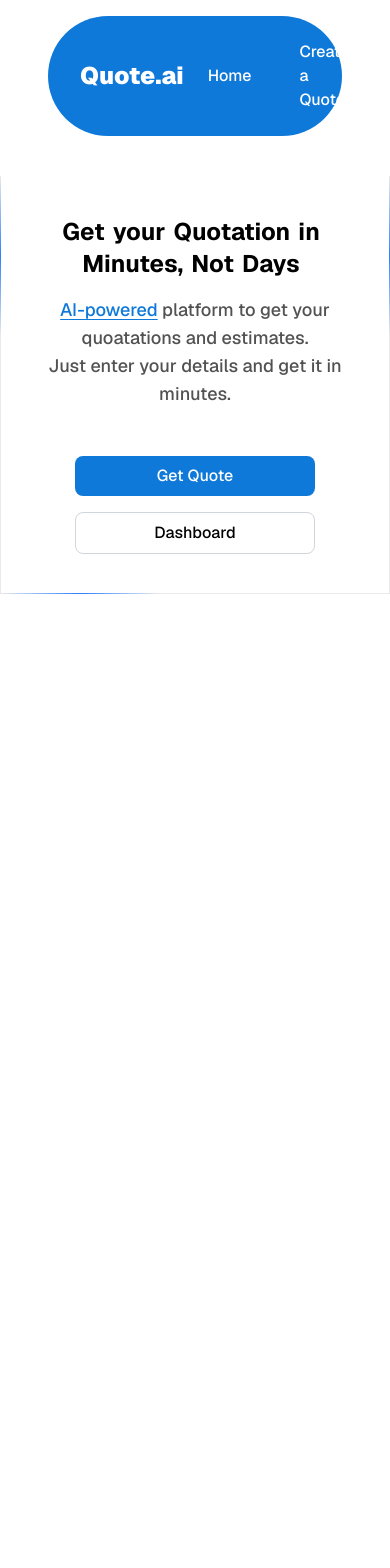
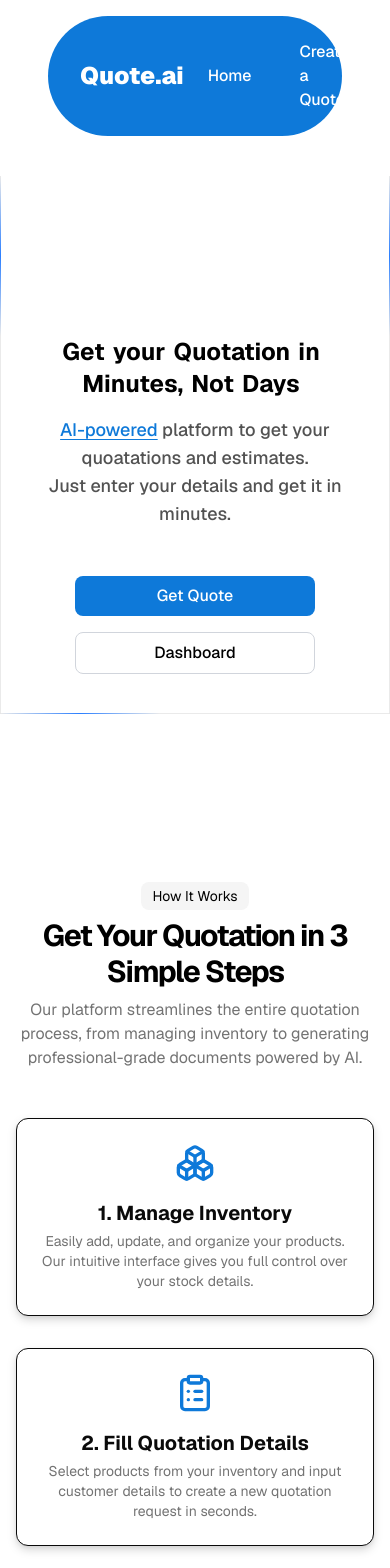
Before and after one commit to Amaymani/quote-ai, a Next.js app: page / in a window 390 px wide. Shown: the top 1568 px of the page. Before the commit the page ends 844 px from the top, so only its background shows below. Built offline with nearby package versions, Linux system fonts and the light colour scheme; no server answers.

Commit message:
first commit

```diff
--- a/app/api/get-users-quotes/route.ts
+++ b/app/api/get-users-quotes/route.ts
@@ -1,4 +1,4 @@
-import Quote from "@/lib/models/quotes";
+import  "@/lib/models/quotes";
 import User from "@/lib/models/user";
 import dbConnect from "@/config/mongo";
 import { NextResponse, type NextRequest } from "next/server";
--- a/app/page.tsx
+++ b/app/page.tsx
@@ -1,10 +1,12 @@
 
 import {HeroSectionOne} from "@/components/Hero";
+import { HowItWorks } from "@/components/HowItWorks";
 
 export default function Home() {
   return (
    <div>
       <HeroSectionOne/>
+      <HowItWorks/>
    </div>
   );
 }
--- a/app/trial/page.jsx
+++ /dev/null
@@ -1,111 +0,0 @@
-"use client";
-import { useState, useEffect} from "react";
-import {
-  DropdownMenu,
-  DropdownMenuContent,
-  DropdownMenuItem,
-  DropdownMenuSeparator,
-  DropdownMenuTrigger,
-} from "@/components/ui/dropdown-menu";
-
-import { Dot } from 'lucide-react';
-
-const page = () => {
-  const [apartmentType, setApartmentType] = useState([]);
-  const [apartmentSize, setApartmentSize] = useState([]);
-  const [saleType, setSaleType] = useState("");
-  const [isMounted, setIsMounted] = useState(false);
-
-    useEffect(() => {
-        setIsMounted(true);
-    }, [isMounted]);
-
-    if (!isMounted) {
-        return <div>loading...</div>
-    }
-
-  function manageApartmentSelection(str) {
-    return (e) => {
-      const selectedValue = str;
-
-    if (apartmentType.includes(selectedValue)) {
-
-
-        setApartmentType(apartmentType.filter(item => item !== selectedValue));
-
-      } else {
-      setApartmentType([...apartmentType ,selectedValue]);
-      }
-
-      console.log("Selected Apartment Type:", apartmentType);
-    };
-  }
-
-    function manageApartmentSize(str) {
-    return (e) => {
-      const selectedValue = str;
-
-      if (apartmentSize.includes(selectedValue)) {
-        setApartmentSize(apartmentSize.filter(item => item !== selectedValue));
-      } else {
-        setApartmentSize([...apartmentSize, selectedValue]);
-      }
-
-      console.log("Selected Apartment Size:", apartmentSize);
-    };
-    }
-
-    function manageSaleType(str) {
-    return (e) => {
-      const selectedValue = str;
-
-      if (saleType === selectedValue) {
-        setSaleType("");
-      } else {
-        setSaleType(selectedValue);
-      }
-
-      console.log("Selected Sale Type:", saleType);
-    };
-}
-
-  return (
-    <div className="flex justify-center bg-sky-400 rounded-full m-4 py-2">
-      <DropdownMenu >
-        <DropdownMenuTrigger className="m-2 text-white  text-md font-medium hover:text-sky-600 hover:bg-sky-200 transition-colors duration-300 p-2 rounded-full">Apartement Type</DropdownMenuTrigger>
-        <DropdownMenuContent>
-          <DropdownMenuSeparator />
-          <DropdownMenuItem className="hover:bg-sky-600"  onClick={manageApartmentSelection('apartment')}>Apartment {apartmentType.includes('apartment')?(<Dot className="size-10" />):("")}</DropdownMenuItem>
-          <DropdownMenuItem className="hover:bg-sky-600"  onClick={manageApartmentSelection('independent-house')}>Indepenet House {apartmentType.includes('independent-house')?(<Dot className="size-10" />):("")}</DropdownMenuItem>
-          <DropdownMenuItem className="hover:bg-sky-600" onClick={manageApartmentSelection('plot')}>Plot {apartmentType.includes('plot')?(<Dot className="size-10" />):("")}</DropdownMenuItem>
-          <DropdownMenuItem className="hover:bg-sky-600"  onClick={manageApartmentSelection('studio')}>Studio {apartmentType.includes('studio')?(<Dot className="size-10" />):("")}</DropdownMenuItem>
-        </DropdownMenuContent>
-      </DropdownMenu>
-
-      <DropdownMenu >
-        <DropdownMenuTrigger className="m-2 text-white  text-md font-medium hover:text-sky-600 hover:bg-sky-200 transition-colors duration-300 p-2 rounded-full">Apartment Size</DropdownMenuTrigger>
-        <DropdownMenuContent className="">
-          <DropdownMenuSeparator />
-          <DropdownMenuItem className="hover:bg-sky-600"  onClick={manageApartmentSize('1rk')}>1RK {apartmentSize.includes('1rk')?(<Dot className="size-10" />):("")}</DropdownMenuItem>
-          <DropdownMenuItem className="hover:bg-sky-600"  onClick={manageApartmentSize('1bhk')}>1BHK {apartmentSize.includes('1bhk')?(<Dot className="size-10" />):("")}</DropdownMenuItem>
-          <DropdownMenuItem className="hover:bg-sky-600"  onClick={manageApartmentSize('2bhk')}>2BHK {apartmentSize.includes('2bhk')?(<Dot className="size-10" />):("")}</DropdownMenuItem>
-          <DropdownMenuItem className="hover:bg-sky-600"  onClick={manageApartmentSize('3bhk')}>3BHK {apartmentSize.includes('3bhk')?(<Dot className="size-10" />):("")}</DropdownMenuItem>
-        </DropdownMenuContent>
-      </DropdownMenu>
-
-      <DropdownMenu className="">
-        <DropdownMenuTrigger className="m-2 text-white  text-md font-medium hover:text-sky-600 hover:bg-sky-200 transition-colors duration-300 p-2 rounded-full">Sale Type</DropdownMenuTrigger>
-        <DropdownMenuContent>
-          <DropdownMenuSeparator />
-          <DropdownMenuItem className="hover:bg-sky-600"  onClick={manageSaleType('new-booking')}>New booking {saleType==="new-booking"?(<Dot className="size-10"/>):("")} </DropdownMenuItem>
-          <DropdownMenuItem className="hover:bg-sky-600"  onClick={manageSaleType('resale')}>Resale {saleType==="resale"?(<Dot className="size-10"/>):("")}</DropdownMenuItem>
-
-        </DropdownMenuContent>
-      </DropdownMenu>
-
-
-    </div>
-  );
-};
-
-export default page;
--- a/components/Hero.tsx
+++ b/components/Hero.tsx
@@ -6,8 +6,7 @@ import Link from "next/link";
 export function HeroSectionOne() {
 
   return (
-    <div className="relative mx-auto my-10 flex max-w-7xl flex-col items-center justify-center">
-
+    <div className="relative mx-auto my-10 pt-30 flex max-w-7xl flex-col items-center justify-center">
       <div className="absolute inset-y-0 left-0 h-full w-px bg-neutral-200/80 dark:bg-neutral-800/80">
         <div className="absolute top-0 h-40 w-px bg-gradient-to-b from-transparent via-blue-500 to-transparent" />
       </div>
--- /dev/null
+++ b/components/HowItWorks.tsx
@@ -0,0 +1,65 @@
+import { Boxes, ClipboardList, Sparkles } from "lucide-react";
+import {
+  Card,
+  CardDescription,
+  CardHeader,
+  CardTitle,
+} from "@/components/ui/card";
+
+const features = [
+  {
+    icon: <Boxes className="h-10 w-10 text-primary" />,
+    title: "1. Manage Inventory",
+    description:
+      "Easily add, update, and organize your products. Our intuitive interface gives you full control over your stock details.",
+  },
+  {
+    icon: <ClipboardList className="h-10 w-10 text-primary" />,
+    title: "2. Fill Quotation Details",
+    description:
+      "Select products from your inventory and input customer details to create a new quotation request in seconds.",
+  },
+  {
+    icon: <Sparkles className="h-10 w-10 text-primary" />,
+    title: "3. Get AI-Generated PDF",
+    description:
+      "Our AI intelligently crafts a professional quotation PDF for you. Review, download, and send it to your clients with one click.",
+  },
+];
+
+export function HowItWorks() {
+  return (
+    <section className="w-full flex justify-center bg-white py-12 md:py-20 lg:py-24 mt-30">
+      <div className="container px-4 md:px-6">
+        <div className="flex flex-col items-center justify-center space-y-4 text-center">
+          <div className="space-y-2">
+            <div className="inline-block rounded-lg bg-muted px-3 py-1 text-sm">
+              How It Works
+            </div>
+            <h2 className="text-3xl font-bold tracking-tighter sm:text-5xl">
+              Get Your Quotation in 3 Simple Steps
+            </h2>
+            <p className="max-w-[900px] text-muted-foreground md:text-xl/relaxed lg:text-base/relaxed xl:text-xl/relaxed">
+              Our platform streamlines the entire quotation process, from managing inventory to generating professional-grade documents powered by AI.
+            </p>
+          </div>
+        </div>
+        <div className="mx-auto grid max-w-5xl items-start gap-8 sm:grid-cols-2 md:gap-12 lg:grid-cols-3 lg:gap-16 mt-12">
+          {features.map((feature, index) => (
+            <Card key={index} className="drop-shadow-lg hover:drop-shadow-2xl transition-shadow duration-800">
+              <CardHeader className="flex flex-col items-center text-center gap-4">
+                {feature.icon}
+                <div className="space-y-1">
+                  <CardTitle className="text-xl font-bold">{feature.title}</CardTitle>
+                  <CardDescription>
+                    {feature.description}
+                  </CardDescription>
+                </div>
+              </CardHeader>
+            </Card>
+          ))}
+        </div>
+      </div>
+    </section>
+  );
+}
```
Also changed, not shown: 1 other file (tests, documents, lock files or other folders).
